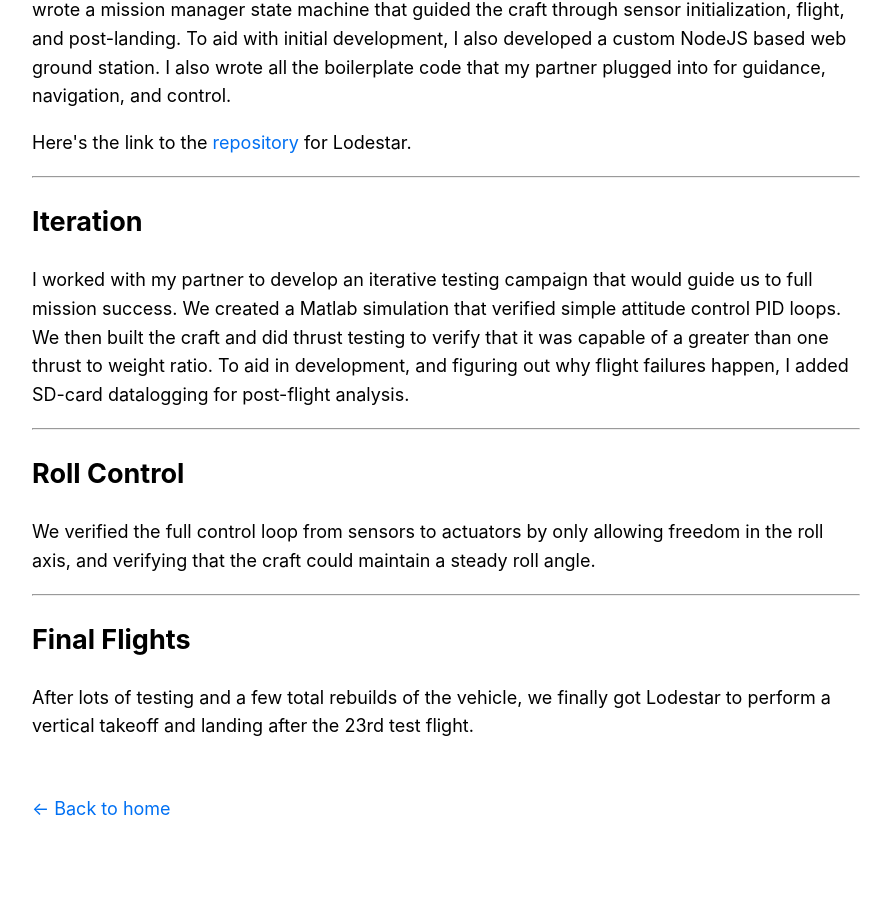
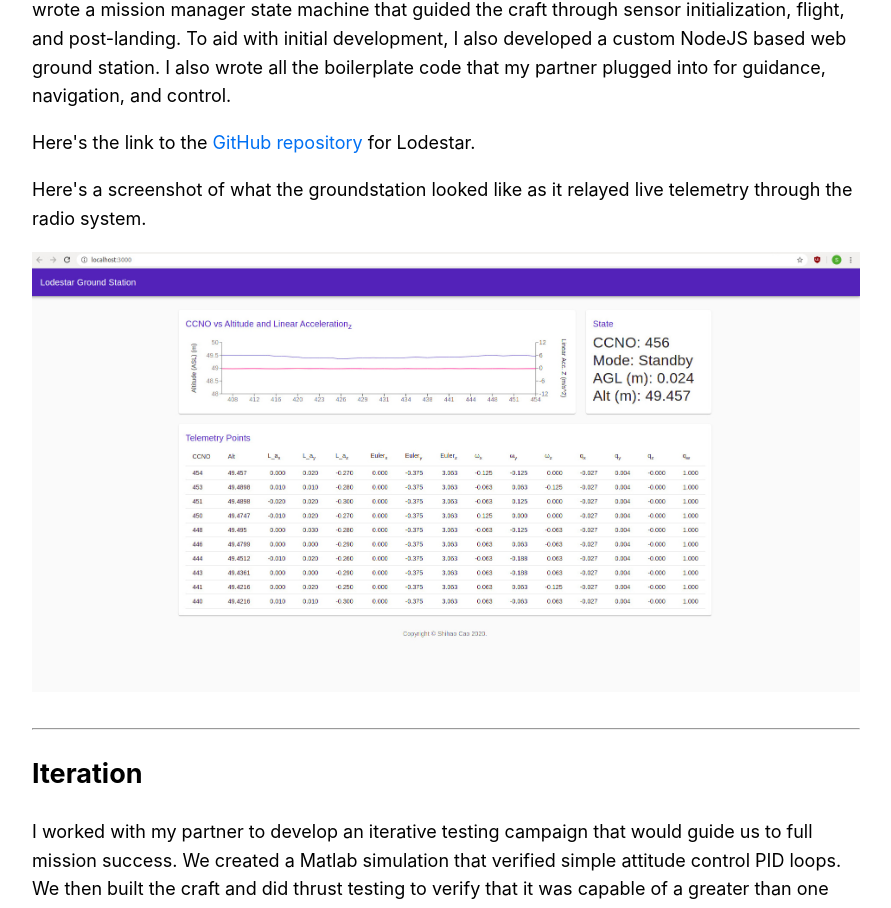
Before and after one commit to shihaocao/nextjs-shihao-website, a Next.js app: page /lodestar in a window 1280 px wide. Shown: the part 4109-5017 px from the top of the page, without its empty margins (194-1085 px from the left). Built offline with nearby package versions, Linux system fonts and the light colour scheme.

Commit message:
lodestar gs

```diff
--- a/pages/lodestar.js
+++ b/pages/lodestar.js
@@ -113,7 +113,19 @@ export default function FirstPost() {
         navigation, and control.
         </p>
 
-        <p>Here's the link to the <Link href="https://github.com/shihaocao/lodestar">repository</Link> for Lodestar.</p>
+        <p>Here's the link to the <Link href="https://github.com/shihaocao/lodestar"> GitHub repository</Link> for Lodestar.</p>
+
+        <p>Here's a screenshot of what the groundstation looked like as it relayed live telemetry through the radio system.</p>
+        <div className='photo-div'>
+        {/* <Image src="/photography/jumping.jpg" alt="me" width="4000" height="600" /> */}
+        <img
+        src = "/images/lodestar/lodestar_gs.jpg"
+        alt = 'Lodestar Groundstation'
+        layout='fill'
+        objectFit='contain'
+        loading="lazy"
+        />
+      </div>
         <hr/>
 
 
```
Also changed, not shown: public/images/lodestar/lodestar_gs.jpg (added).
